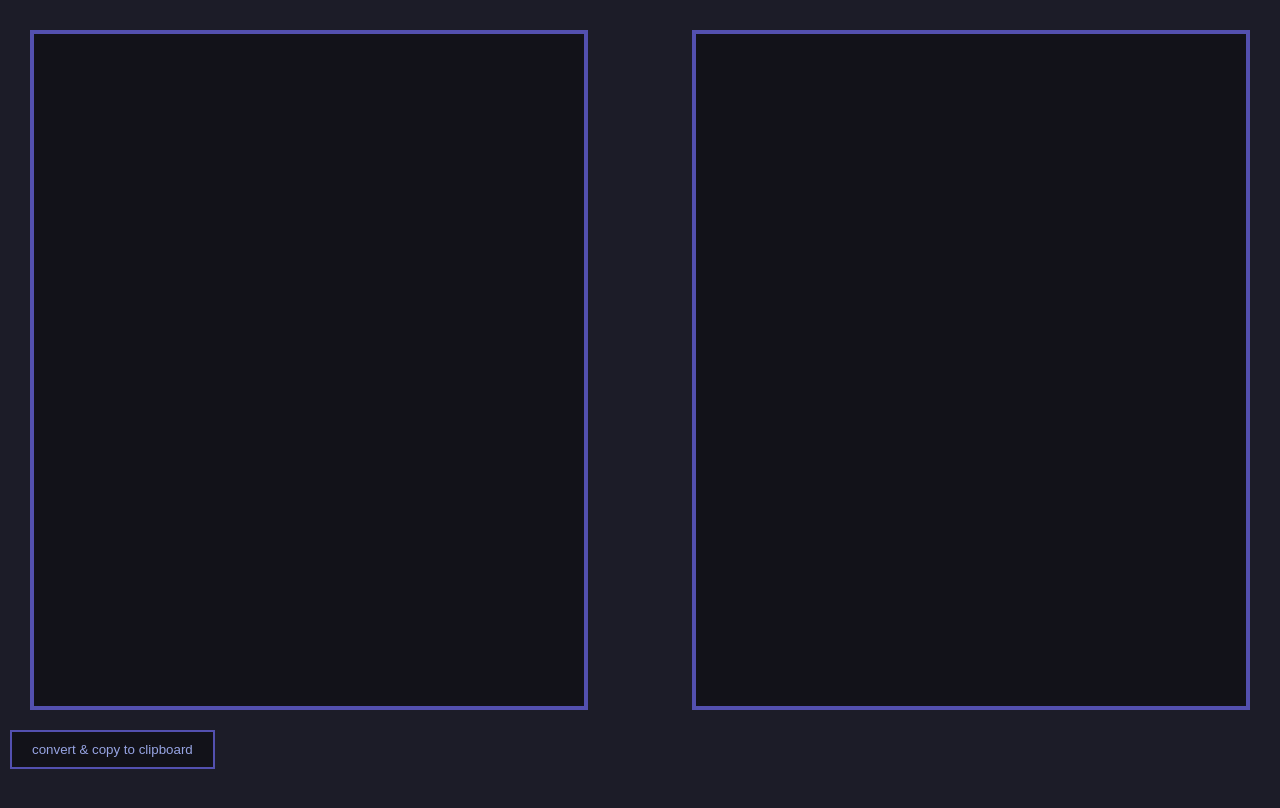
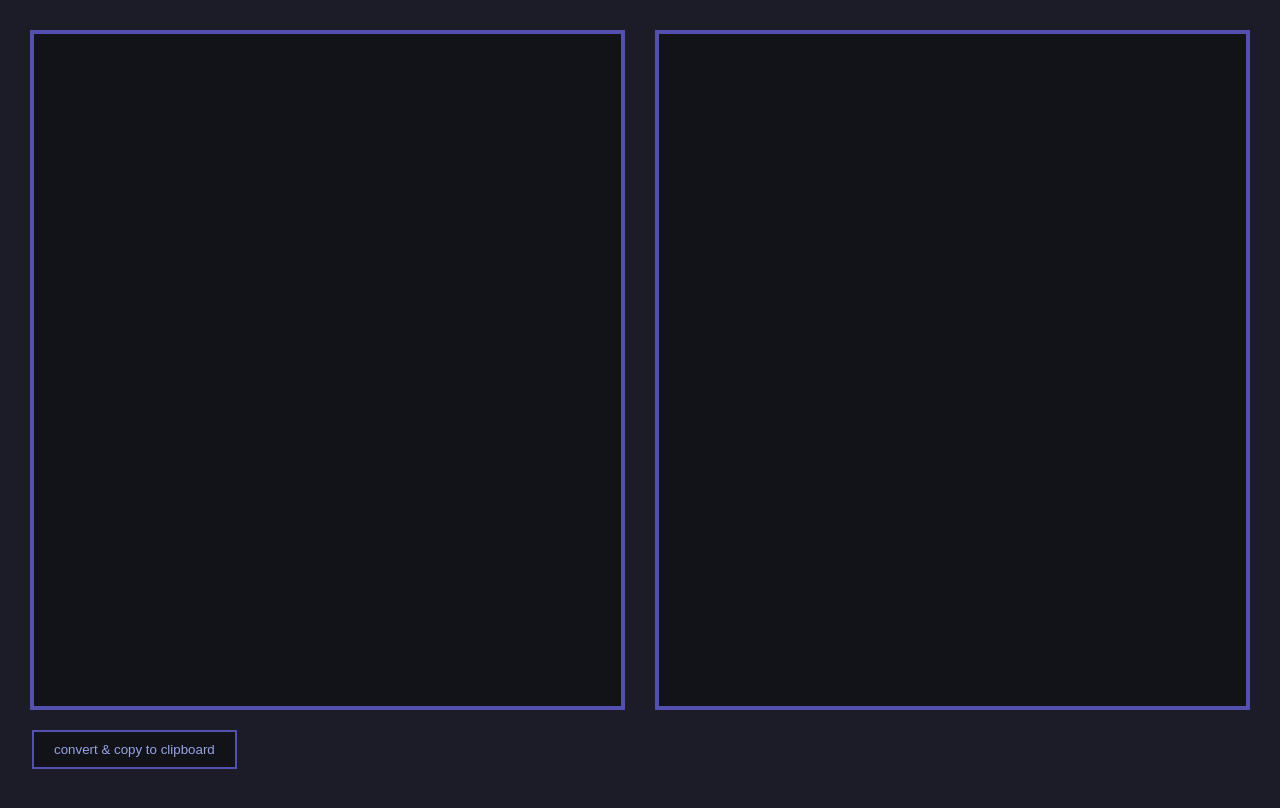
Before and after one commit to dr-axolotl/autoformatter, a website: page index.html in a window 1280 px wide. Drawn offline with Linux system fonts and the light colour scheme.

Commit message:
working and good enough now

```diff
--- a/index.html
+++ b/index.html
@@ -27,7 +27,7 @@
 
         /* Textarea styling */
         textarea {
-            width: 45%;
+            width: 48%;
             height: 100%;
             padding: 10px;
             box-sizing: border-box;
@@ -39,6 +39,7 @@
 
         button {
             margin-top: 20px;
+            margin-left: 22px;
             border: 2px solid #5350af; /* Button border color */
             background-color: #121219; /* Button background color */
             color: #97a4e3; /* Button text color */
```
